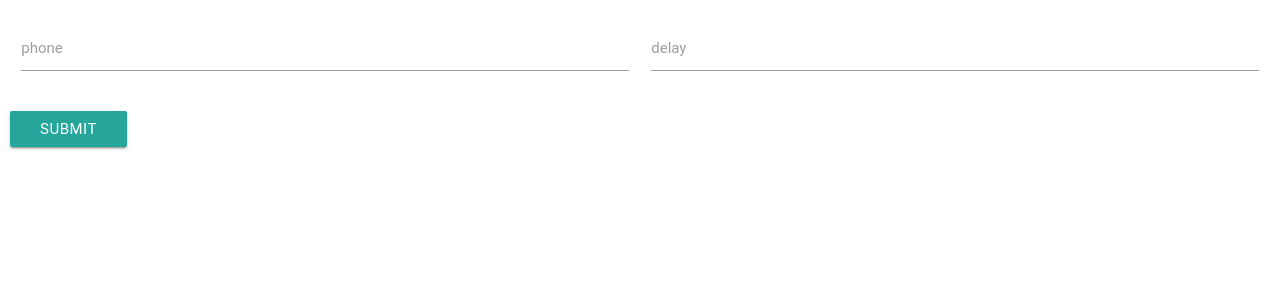
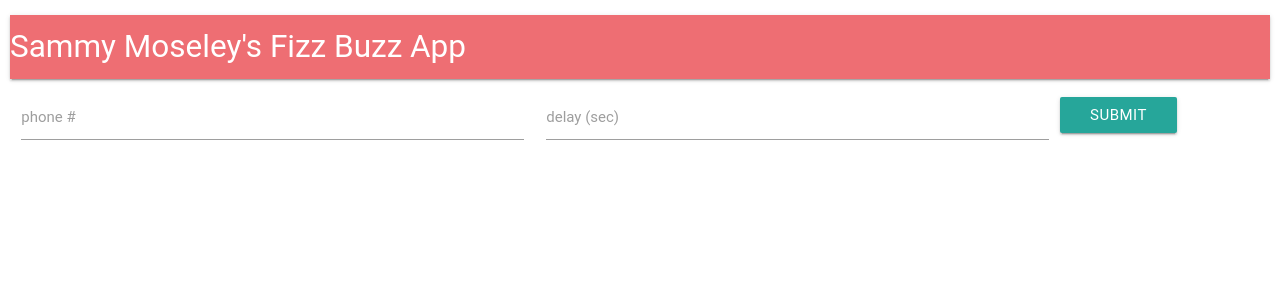
Before and after one commit to sammyjmoseley/moseleyfizz, a Flask app: page / in a window 1280 px wide. Shown: the top 300 px of the page. Run offline with Flask 2, Linux system fonts and the light colour scheme; data that the repository does not hold is empty; some libraries are stand-ins or nearby versions; some web fonts are replaced.

Commit message:
lots of ui changes

```diff
--- a/templates/index.html
+++ b/templates/index.html
@@ -8,8 +8,16 @@
     padding-bottom: 10px;
     padding-left: 10px;
 }
+
+.pad-button {
+	padding-top: 18px;
+    padding-right: 10px;
+    padding-bottom: 10px;
+    padding-left: 10px;
+}
 </style>
 <link rel="stylesheet" href="https://cdnjs.cloudflare.com/ajax/libs/materialize/0.97.8/css/materialize.min.css">
+<link href="https://fonts.googleapis.com/icon?family=Material+Icons" rel="stylesheet">
 <meta name="viewport" content="width=device-width, initial-scale=1">
 <script src="https://ajax.googleapis.com/ajax/libs/jquery/3.1.1/jquery.min.js"></script>
 <script src="https://cdnjs.cloudflare.com/ajax/libs/materialize/0.97.8/js/materialize.min.js"></script>
@@ -57,9 +65,9 @@ function loadtabledata(obj){
 					str =str.concat( "<td id=" + cols[key] + obj[i]['id'] + ">"+ obj[i][cols[key]] + "</td>");
 				}
 
-				str = str.concat("<td id=delete" + obj[i]['id'] + "><a href=\"javascript:deleteCall("+ obj[i]['id'] + ");\">delete</a></td>");
+				str = str.concat("<td id=delete" + obj[i]['id'] + "><a href=\"javascript:deleteCall("+ obj[i]['id'] + ");\"><i class=\"material-icons\">delete</i></a></td>");
 
-				str = str.concat("<td><div id=replay" + obj[i]['id'] + "><a href=\"javascript:replayCall("+ obj[i]['id'] + ");\">replay</a></div></td>");
+				str = str.concat("<td><div id=replay" + obj[i]['id'] + "><a href=\"javascript:replayCall("+ obj[i]['id'] + ");\"><i class=\"material-icons\">replay</i></a></div></td>");
 				str =str.concat( "</tr>");
 
 				if(insertflag==0){
@@ -79,6 +87,50 @@ function loadtabledata(obj){
 			rows[j].remove(); //delete element j
 			console.log("removing element" + rows[j].id);
 		}
+}
+
+function phonenumber(inputtxt) {
+  var phoneno = /^\(?([0-9]{3})\)?[-. ]?([0-9]{3})[-. ]?([0-9]{4})$/;
+  if(inputtxt.match(phoneno)) {
+    return true;
+  }
+  else {
+    return false;
+  }
+}
+
+function phone(){
+	console.log("executed");
+	if(phonenumber(document.getElementById("phone").value)){
+		$("#phone").addClass("valid").removeClass("invalid");
+	} else{
+		$("#phone").addClass("invalid").removeClass("valid");
+	}
+	if(document.getElementById("phone").value==""){
+		$("#phone").removeClass("valid invalid")
+	}
+}
+
+function delaynumber(inputtxt) {
+  var phoneno = /^\d+$/;
+  if(inputtxt.match(phoneno)) {
+    return true;
+  }
+  else {
+    return false;
+  }
+}
+
+function delay(){
+	console.log("executed");
+	if(delaynumber(document.getElementById("delay").value)){
+		$("#delay").addClass("valid").removeClass("invalid");
+	} else{
+		$("#delay").addClass("invalid").removeClass("valid");
+	}
+	if(document.getElementById("delay").value==""){
+		$("#delay").removeClass("valid invalid")
+	}
 }
 
 function refreshtable(){
@@ -115,6 +167,10 @@ function loadtable() {
 }
 
 function createCall(p_var, d_var){
+	if($("#delay").hasClass("invalid") || $("#phone").hasClass("invalid")){
+		alert("please enter phone: XXX XXX-XXXX and delay(sec) as positive integer number");
+		return;
+	}
 	$.post("/add/", {phone: p_var, delay:d_var}, function(result){});
 	refreshtable();
 }
@@ -143,20 +199,27 @@ setInterval(function(){ refreshtable(); }, 3000);
 </script>
 </head>
 <body>
- <div class="row pad">
+ <div id = "navbar-fixed" class="row pad section" style="height: 150;">
+ 	  <nav>
+    <div class="nav-wrapper">
+      <a href="#" class="brand-logo">Sammy Moseley's Fizz Buzz App</a>
+      </ul>
+    </div>
+  </nav>
+
       <div class="row">
-        <div class="input-field col s6">
-          <input id="phone" type="text" class="validate">
-          <label for="phone">phone</label>
+        <div class="input-field col s5">
+          <input id="phone" type="tel" onchange="phone()">
+          <label for="phone" data-error="wrong" data-success="right">phone #</label>
         </div>
-        <div class="input-field col s6">
-          <input id="delay" type="text" class="validate">
-          <label for="delay">delay</label>
+        <div class="input-field col s5">
+          <input id="delay" type="text" onchange="delay()">
+          <label for="delay" data-error="wrong" data-success="right">delay (sec)</label>
         </div>
-      </div>
-      <div class="row">
-      	<button class="btn waves-effect waves-light" onclick="submit()">Submit
+        <div class="pad-button">
+        <button class="btn waves-effect waves-light" onclick="submit()">Submit
   		</button>
+        </div>
       </div>
  </div>
 
```
